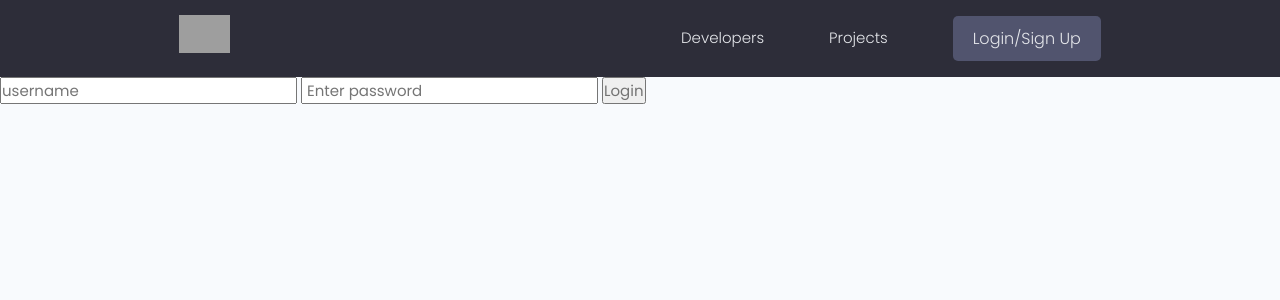
After one commit to aminaIsTrue/DjangoFullWebsite, a Django app: page /login/ in a window 1280 px wide. The commit adds this page. Shown: the top 300 px of the page. Run offline with Django 3.2, Linux system fonts and the light colour scheme; some libraries are stand-ins or nearby versions; grey boxes are pictures that could not be loaded.

Commit message:
Understanding sessions, Implementing User login/out, Using Login_required Decorator to give Authorizations, Using Django Flash messages

```diff
--- a/projects/views.py
+++ b/projects/views.py
@@ -1,5 +1,6 @@
 from django.shortcuts import render, redirect
 from django.http import HttpResponse, request
+from django.contrib.auth.decorators import login_required
 from .models import Project
 from .forms import ProjectForm
 # Create your views here.
@@ -16,6 +17,7 @@ def project(request,pk):
     context = {"projetObj":projetObj, 'tags':tags}
     return render(request, 'projects/single-project.html',context)
 
+@login_required(login_url = 'login-path')
 def createProject(request):
     form = ProjectForm()
     if request.method == 'POST':
--- a/templates/main.html
+++ b/templates/main.html
@@ -19,6 +19,16 @@
 </head>
 <body>
     {% include "navbar.html" %}
+
+    {% if messages %}
+    <ul class="messages">
+        {% for message in messages %}
+        <li {% if message.tags %} class="{{ message.tags }}"{% endif %}>{{ message }}</li>
+        {% endfor %}
+    </ul>
+    {% endif %}
+
+
     {% block content %}
 
     {% endblock content %}
--- a/templates/navbar.html
+++ b/templates/navbar.html
@@ -13,10 +13,14 @@
         <ul class="header__menu">
           <li class="header__menuItem"><a href="{% url 'profiles-path' %}">Developers</a></li>
           <li class="header__menuItem"><a href="{% url 'projects-path' %}">Projects</a></li>
-          <li class="header__menuItem"><a href="">Inbox</a></li>
-          <li class="header__menuItem"><a href="">My Account</a></li>
-          <li class="header__menuItem"><a href="{% url 'createProject-path' %}" class="btn btn--sub">Add Projects</a></li>
-          <li class="header__menuItem"><a href="" class="btn btn--sub">Login/Sign Up</a></li>
+          {% if request.user.is_authenticated %}
+            <li class="header__menuItem"><a href="">Inbox</a></li>
+            <li class="header__menuItem"><a href="">My Account</a></li>
+            <li class="header__menuItem"><a href="{% url 'createProject-path' %}" class="btn btn--sub">Add Projects</a></li>
+            <li class="header__menuItem"><a href="{% url 'logout-path' %}" class="btn btn--sub">Logout</a></li>
+          {% else %}
+            <li class="header__menuItem"><a href="{% url 'login-path' %}" class="btn btn--sub">Login/Sign Up</a></li>
+          {% endif %}
         </ul>
       </nav>
     </div>
--- /dev/null
+++ b/users/templates/users/login-register.html
@@ -0,0 +1,14 @@
+{% extends "main.html" %}
+
+
+{% block content %}
+<form method="POST" action="{% url 'login-path' %}">
+  {% csrf_token %}
+
+  <input type="text" name="username" placeholder="username">
+  <input type="password" name="password" placeholder=" Enter password">
+  <input type="submit" value="Login">
+
+</form>
+
+{% endblock content %}
--- a/users/urls.py
+++ b/users/urls.py
@@ -2,6 +2,8 @@ from django.urls import path
 from . import views
 
 urlpatterns = [
+    path('login/',views.loginUser,name='login-path'),
+    path('logout/',views.logoutUser,name='logout-path'),
     path('',views.profiles,name='profiles-path'),
     path('profile/<str:pk>/',views.UserProfile,name='userProfile-path')
 ]
--- a/users/views.py
+++ b/users/views.py
@@ -1,5 +1,9 @@
-from django.shortcuts import render
+from django.shortcuts import render,redirect
 from.models import Profile, Skill
+from django.contrib.auth.models import User
+from django.contrib.auth import login, authenticate,logout
+from django.contrib.auth.decorators import login_required
+from django.contrib import messages
 # Create your views here.
 
 def profiles(request):
@@ -11,3 +15,43 @@ def UserProfile(request,pk):
    profileUser = Profile.objects.get(id = pk)
    context = {'profileUser':profileUser}
    return render(request,'users/user-profile.html',context)
+
+
+def loginUser(request):
+    #here, we do not want the athenticated user to see the login page because she/he already authenticated
+    #no need to land in that page again!
+    if request.user.is_authenticated:
+        return redirect('profiles-path')
+    if request.method ==  'POST':
+        username = request.POST['username']
+        password = request.POST['password']
+
+        try:
+            user = User.objects.get(username = username)
+        except:
+            messages.error(request, 'The username does not exist, please try again!')
+
+        user = authenticate(request, username= username, password= password)
+
+        if user is not None:
+            #the login method will:
+            # 1- creat a seesion for this user in the database
+            #2- add the session information to the browser's cookies
+            login(request,user)
+            return redirect('profiles-path')
+        else:
+            #even if we checked the username but we still ne to  say the either username or password are incorrect
+            #because it may that the person has entered a correct username that it is not her/his
+            #better not to give the hint that such a username exists!
+            messages.error(request, 'Username Or The password is not correct, try again!')
+
+    return render(request,'users/login-register.html')
+
+
+def logoutUser(request):
+
+    # for the logout we just pass-in  request
+    # by that we delete the **session** of that user which means an authentication is needed
+    logout(request)
+    messages.error(request, 'User loged out!')
+    return redirect('login-path')
```
Also changed, not shown: db.sqlite3.
